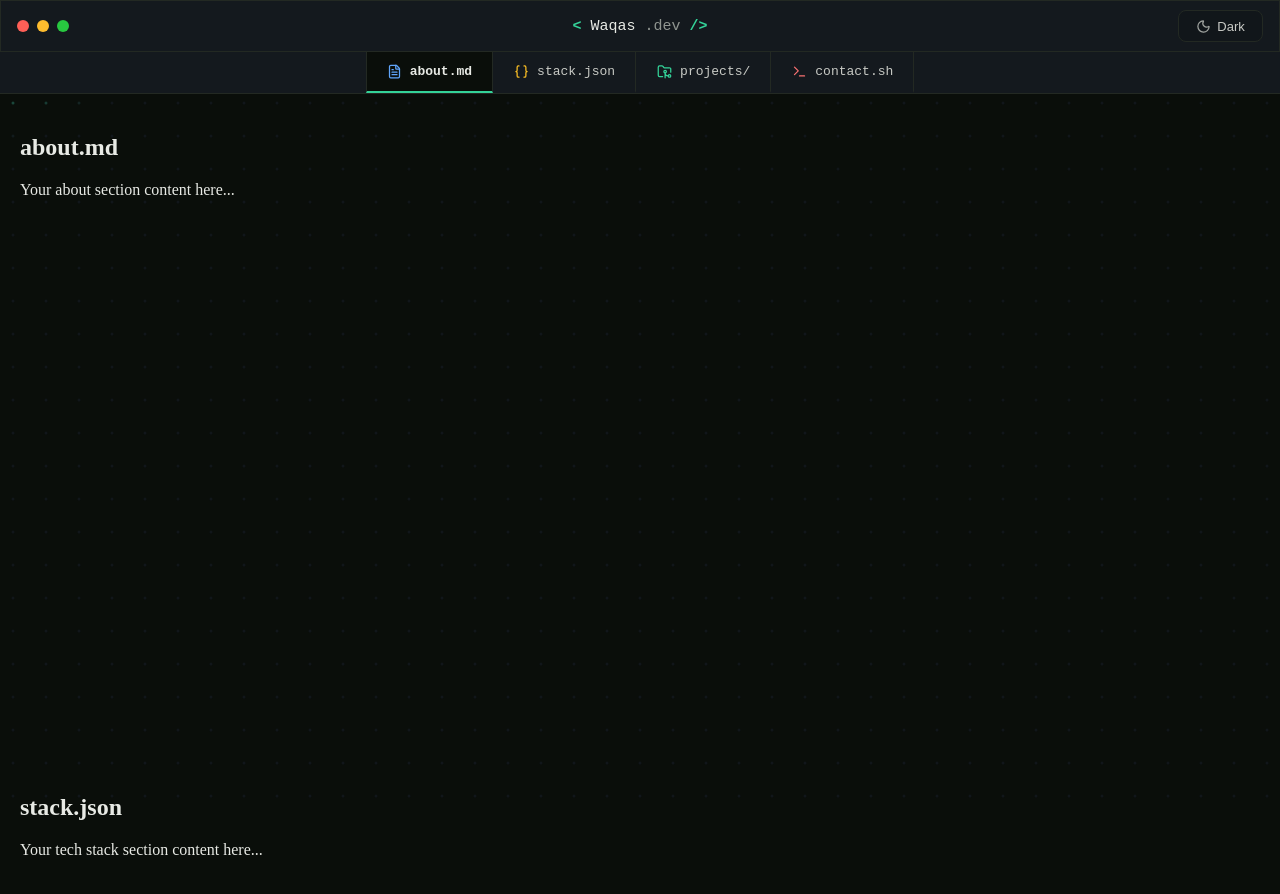
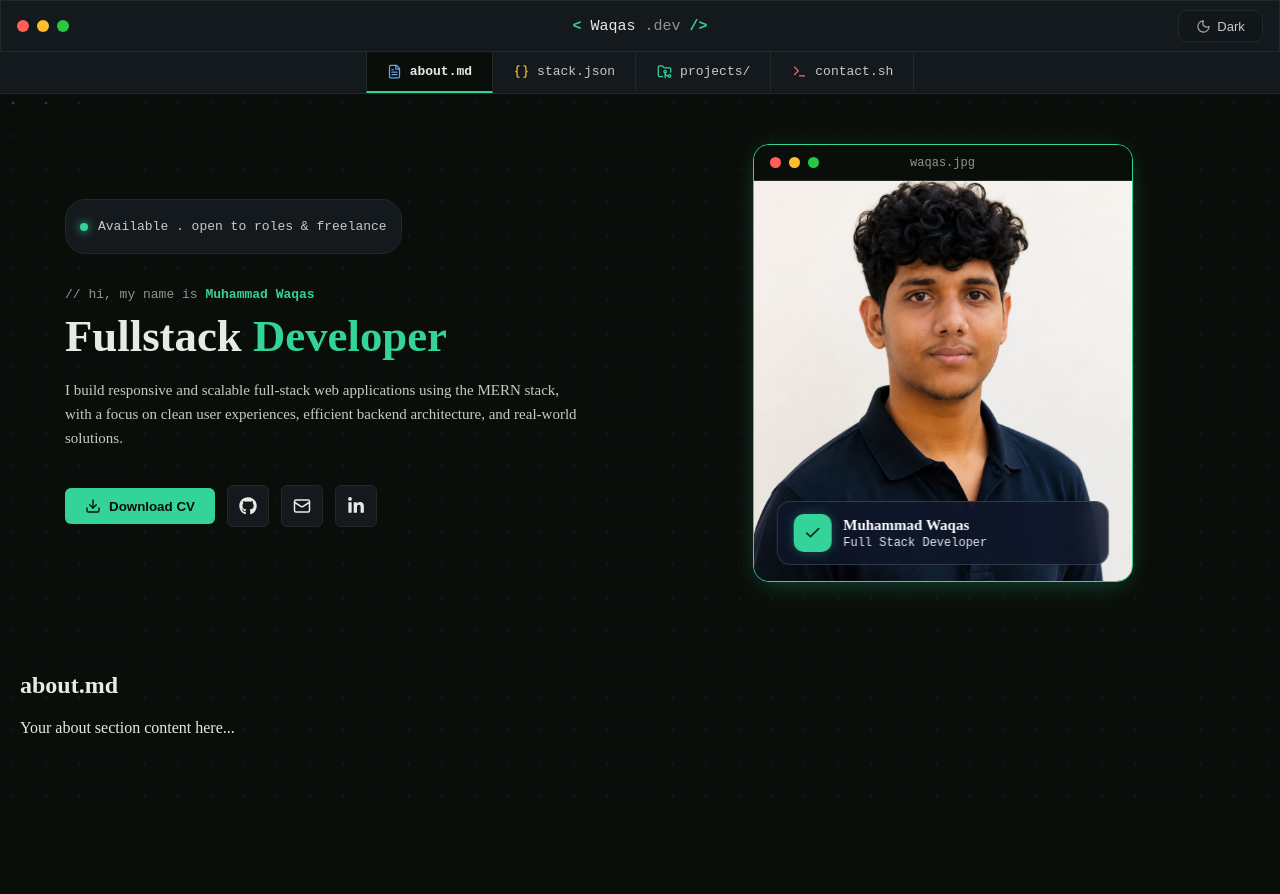
Before and after one commit to muhammad-waqas99/waqas-portfolio, a React (Vite) app: page / in a window 1280 px wide. Shown: the top 894 px of the page. Built offline with nearby package versions, Linux system fonts and the light colour scheme.

Commit message:
feat: add hero section with developer introduction and call-to-action

```diff
--- a/package.json
+++ b/package.json
@@ -13,7 +13,8 @@
     "gsap": "^3.15.0",
     "lucide-react": "^1.27.0",
     "react": "^19.2.7",
-    "react-dom": "^19.2.7"
+    "react-dom": "^19.2.7",
+    "react-icons": "^5.7.0"
   },
   "devDependencies": {
     "@babel/core": "^7.29.7",
--- a/src/App.jsx
+++ b/src/App.jsx
@@ -3,6 +3,7 @@ import DotGrid from "./components/DotGrid";
 import { Header } from "./components/Header";
 import Navbar from "./components/Navbar";
 import { ArrowUp } from "lucide-react";
+import Hero from "./components/Hero";
 
 function App() {
   const [theme, setTheme] = useState(
@@ -16,7 +17,7 @@ function App() {
     localStorage.setItem("theme", theme);
   }, [theme]);
 
-  // Handle 30% scroll height detection
+
   useEffect(() => {
     const handleScroll = () => {
       const totalHeight = document.documentElement.scrollHeight - window.innerHeight;
@@ -47,11 +48,11 @@ function App() {
   return (
     <>
       <div className="background">
-        <DotGrid
+<DotGrid
           dotSize={3}
           gap={30}
-          baseColor="#11161A"
-          activeColor="#34D399"
+          baseColor={theme === "dark" ? "#11161A" : "#CBD5E1"}
+          activeColor={theme === "dark" ? "#34D399" : "#059669"}
           proximity={140}
           shockRadius={90}
           shockStrength={5}
@@ -64,8 +65,8 @@ function App() {
         <Header theme={theme} toggleTheme={toggleTheme} />
 
         <Navbar activeTab={activeTab} setActiveTab={setActiveTab} />
+            <Hero/>
 
-        {/* Target Scroll Sections */}
         <main style={{ padding: "20px", color: "var(--ink)", position: "relative", zIndex: 2 }}>
           <div id="section-about" style={{ minHeight: "80vh", scrollMarginTop: "60px" }}>
             <h2>about.md</h2>
@@ -88,7 +89,7 @@ function App() {
           </div>
         </main>
 
-        {/* Scroll To Top Button (Shows after 30% scroll) */}
+
         <button
           className={`scroll-to-top-btn ${showScrollBtn ? 'show' : ''}`}
           onClick={scrollToTop}
--- a/src/components/Hero.jsx
+++ b/src/components/Hero.jsx
@@ -1,9 +1,84 @@
-import React from 'react'
-import '../css/Hero.css'
+import React from 'react';
+import '../css/Hero.css';
+import { Mail, Download, Check } from 'lucide-react';
+
+import { FaGithub, FaLinkedinIn } from 'react-icons/fa';
+
+
+import profileImg from '../assets/images/profileimage.jpeg';
+
 const Hero = () => {
   return (
-    <div>Hero</div>
-  )
-}
+    <div className="hero-container">
+      <div className="hero-wrapper">
+        {/* Left Side Content */}
+        <div className="left-content">
+          <div className="work-status">
+            <span className="status-dot"></span>
+            <p>Available . open to roles & freelance</p>
+          </div>
 
-export default Hero
+          <div className="desc-wrapper">
+            <p className="greeting">// hi, my name is <span>Muhammad Waqas</span></p>
+            <h2>Fullstack <span>Developer</span></h2>
+            <p className="bio">
+              I build responsive and scalable full-stack web applications using the MERN stack, with a focus on clean user experiences, efficient backend architecture, and real-world solutions.
+            </p>
+          </div>
+
+          <div className="action-btns">
+            <button className="btn-primary" type="button">
+              <Download size={16} /> Download CV
+            </button>
+
+            <a href="https://github.com" target="_blank" rel="noreferrer" className="icon-btn" aria-label="GitHub">
+              <FaGithub size={18} />
+            </a>
+
+            <a href="mailto:example@gmail.com" className="icon-btn" aria-label="Mail">
+              <Mail size={18} />
+            </a>
+
+            <a href="https://linkedin.com" target="_blank" rel="noreferrer" className="icon-btn" aria-label="LinkedIn">
+              <FaLinkedinIn size={18} />
+            </a>
+          </div>
+        </div>
+
+
+        <div className="right-content">
+          <div className="window-card">
+
+            <div className="window-header">
+              <div className="window-dots">
+                <span className="dot red"></span>
+                <span className="dot yellow"></span>
+                <span className="dot green"></span>
+              </div>
+              <span className="window-title">waqas.jpg</span>
+            </div>
+
+
+            <div className="image-container">
+
+              <img src={profileImg} alt="Muhammad Waqas" className="profile-img" />
+
+
+              <div className="glass-overlay">
+                <div className="check-badge">
+                  <Check size={18} />
+                </div>
+                <div className="overlay-text">
+                  <h4>Muhammad Waqas</h4>
+                  <p>Full Stack Developer</p>
+                </div>
+              </div>
+            </div>
+          </div>
+        </div>
+      </div>
+    </div>
+  );
+};
+
+export default Hero;
--- a/src/css/Hero.css
+++ b/src/css/Hero.css
@@ -0,0 +1,262 @@
+.hero-container {
+  width: 100%;
+  /* Side Margins & Breathing Room */
+  padding: 50px 32px;
+  box-sizing: border-box;
+  display: flex;
+  justify-content: center;
+}
+
+.hero-wrapper {
+  display: flex;
+  flex-direction: row;
+  align-items: center;
+  justify-content: space-between;
+  max-width: 1150px;
+  width: 100%;
+  gap: 60px;
+}
+
+.left-content {
+  flex: 1;
+  display: flex;
+  flex-direction: column;
+  gap: 20px;
+}
+
+.work-status {
+  display: flex;
+  align-items: center;
+  gap: 10px;
+  background-color: var(--paper, #14191E);
+  padding: 6px 14px;
+  border-radius: 20px;
+  width: fit-content;
+  border: 1px solid var(--line, #232923);
+  font-family: monospace;
+  font-size: 13px;
+  color: var(--ink-soft, #C8CAC5);
+}
+
+.status-dot {
+  width: 8px;
+  height: 8px;
+  background-color: var(--accent, #34D399);
+  border-radius: 50%;
+  box-shadow: 0 0 10px var(--accent, #34D399);
+}
+
+.desc-wrapper .greeting {
+  font-family: monospace;
+  color: var(--dim, #909590);
+  margin-bottom: 8px;
+}
+
+.desc-wrapper .greeting span {
+  color: var(--accent, #34D399);
+  font-weight: 600;
+}
+
+.desc-wrapper h2 {
+  font-size: 2.8rem;
+  font-weight: 700;
+  color: var(--ink, #E8EAE5);
+  margin: 0 0 16px 0;
+}
+
+.desc-wrapper h2 span {
+  color: var(--accent, #34D399);
+}
+
+.desc-wrapper .bio {
+  color: var(--ink-soft, #C8CAC5);
+  line-height: 1.6;
+  font-size: 15px;
+  max-width: 520px;
+}
+
+.action-btns {
+  display: flex;
+  align-items: center;
+  gap: 12px;
+  flex-wrap: wrap;
+}
+
+.btn-primary {
+  display: flex;
+  align-items: center;
+  gap: 8px;
+  padding: 10px 20px;
+  background-color: var(--accent, #34D399);
+  color: #0A0E0A;
+  border: none;
+  border-radius: 6px;
+  font-weight: 600;
+  cursor: pointer;
+  transition: transform 0.2s ease, box-shadow 0.2s ease;
+}
+
+.btn-primary:hover {
+  transform: translateY(-2px);
+  box-shadow: 0 4px 15px rgba(52, 211, 153, 0.3);
+}
+
+.icon-btn {
+  display: flex;
+  align-items: center;
+  justify-content: center;
+  width: 42px;
+  height: 42px;
+  background-color: var(--paper, #14191E);
+  border: 1px solid var(--line, #232923);
+  border-radius: 6px;
+  color: var(--ink, #E8EAE5);
+  transition: all 0.2s ease;
+}
+
+.icon-btn:hover {
+  border-color: var(--accent, #34D399);
+  color: var(--accent, #34D399);
+  transform: translateY(-2px);
+}
+
+/* Right Content Window Card Frame */
+.right-content {
+  flex: 1;
+  display: flex;
+  justify-content: center;
+}
+
+/* Accent Color Box Shadow / Glow */
+.window-card {
+  width: 100%;
+  max-width: 380px;
+  background-color: var(--paper, #14191E);
+  border-radius: 16px;
+  border: 1px solid var(--accent, #34D399);
+  overflow: hidden;
+  box-shadow: 0 10px 30px -10px rgba(52, 211, 153, 0.25),
+              0 0 20px 0 rgba(52, 211, 153, 0.1);
+  transition: box-shadow 0.3s ease, transform 0.3s ease;
+}
+
+.window-card:hover {
+  transform: translateY(-4px);
+  box-shadow: 0 15px 40px -10px rgba(52, 211, 153, 0.35),
+              0 0 25px 2px rgba(52, 211, 153, 0.15);
+}
+
+.window-header {
+  display: flex;
+  align-items: center;
+  padding: 12px 16px;
+  background-color: var(--bg, #0A0E0A);
+  border-bottom: 1px solid var(--line, #232923);
+  position: relative;
+}
+
+.window-dots {
+  display: flex;
+  gap: 8px;
+}
+
+.dot {
+  width: 11px;
+  height: 11px;
+  border-radius: 50%;
+}
+
+.dot.red { background-color: #FF5F56; }
+.dot.yellow { background-color: #FFBD2E; }
+.dot.green { background-color: #27C93F; }
+
+.window-title {
+  position: absolute;
+  left: 50%;
+  transform: translateX(-50%);
+  font-family: monospace;
+  font-size: 12px;
+  color: var(--dim, #909590);
+}
+
+.image-container {
+  position: relative;
+  width: 100%;
+  background-color: var(--paper, #14191E);
+  display: flex;
+  justify-content: center;
+  align-items: flex-end;
+}
+
+.profile-img {
+  width: 100%;
+  height: auto;
+  max-height: 400px;
+  object-fit: cover;
+  display: block;
+}
+
+/* Glassmorphism Bottom Box */
+.glass-overlay {
+  position: absolute;
+  bottom: 16px;
+  left: 50%;
+  transform: translateX(-50%);
+  width: 88%;
+  background: rgba(15, 23, 42, 0.82);
+  backdrop-filter: blur(12px);
+  -webkit-backdrop-filter: blur(12px);
+  border: 1px solid rgba(255, 255, 255, 0.15);
+  border-radius: 14px;
+  padding: 12px 16px;
+  display: flex;
+  align-items: center;
+  gap: 12px;
+}
+
+/* UPDATED: Check Badge Syncs With Accent Color Theme */
+.check-badge {
+  width: 38px;
+  height: 38px;
+  border-radius: 10px;
+  background-color: var(--accent, #34D399);
+  color: #0A0E0A;
+  display: flex;
+  align-items: center;
+  justify-content: center;
+  flex-shrink: 0;
+  box-shadow: 0 0 12px rgba(52, 211, 153, 0.3);
+  transition: background-color 0.3s ease;
+}
+
+.overlay-text h4 {
+  margin: 0;
+  color: #FFFFFF;
+  font-size: 15px;
+  font-weight: 600;
+}
+
+.overlay-text p {
+  margin: 2px 0 0 0;
+  color: #E2E8F0;
+  font-size: 12px;
+  font-family: monospace;
+}
+
+/* Responsive Adjustments */
+@media (max-width: 868px) {
+  .hero-container {
+    padding: 30px 16px;
+  }
+
+  .hero-wrapper {
+    flex-direction: column;
+    text-align: center;
+    gap: 40px;
+  }
+
+  .work-status { margin: 0 auto; }
+  .desc-wrapper .bio { margin: 0 auto; }
+  .action-btns { justify-content: center; }
+  .desc-wrapper h2 { font-size: 2.2rem; }
+}
--- a/src/index.css
+++ b/src/index.css
@@ -22,44 +22,27 @@ html, body {
   overflow: visible !important;
 }
 
-:root {
+/* Dark Theme (Default) */
+:root, [data-theme="dark"] {
   --bg: #0A0E0A;
-  --bg-soft: #11161A;
   --paper: #14191E;
-
+  --line: #232923;
   --ink: #E8EAE5;
   --ink-soft: #C8CAC5;
-  --muted: #A0A4A0;
   --dim: #909590;
-
-  --line: #232923;
-  --line-strong: #343A34;
-
   --accent: #34D399;
-  --accent-bright: #6EE7B7;
-  --accent-ink: #34D399;
-
-  --success: #34D399;
-  --error: #F87171;
-  --warning: #FBBF24;
 }
 
-
+/* Light Theme - Softer Backgrounds & Dark Readable Text */
 [data-theme="light"] {
-  --bg: #F4F5F2;
-  --bg-soft: #EBEDE8;
-  --paper: #FFFFFF;
-
-  --ink: #111111;
-  --ink-soft: #262626;
-  --muted: #666B66;
-
-  --line: #D9DDD7;
-  --line-strong: #C5CBC3;
-
-  --accent: #047857;
+  --bg: #F1F5F9;          /* Soft grey background (Eye-friendly, non-glare) */
+  --paper: #FFFFFF;       /* Pure white for cards & navbar */
+  --line: #E2E8F0;        /* Subtle borders */
+  --ink: #0F172A;         /* Dark navy/slate text for high contrast */
+  --ink-soft: #334155;    /* Soft dark text */
+  --dim: #64748B;         /* Muted slate text */
+  --accent: #059669;      /* Darker Emerald green (Readable on light background) */
 }
-
 body {
   background-color: var(--bg);
   color: var(--ink);
```
Also changed, not shown: src/assets/images/profileimage.jpeg (added), 1 other file (tests, documents, lock files or other folders).
